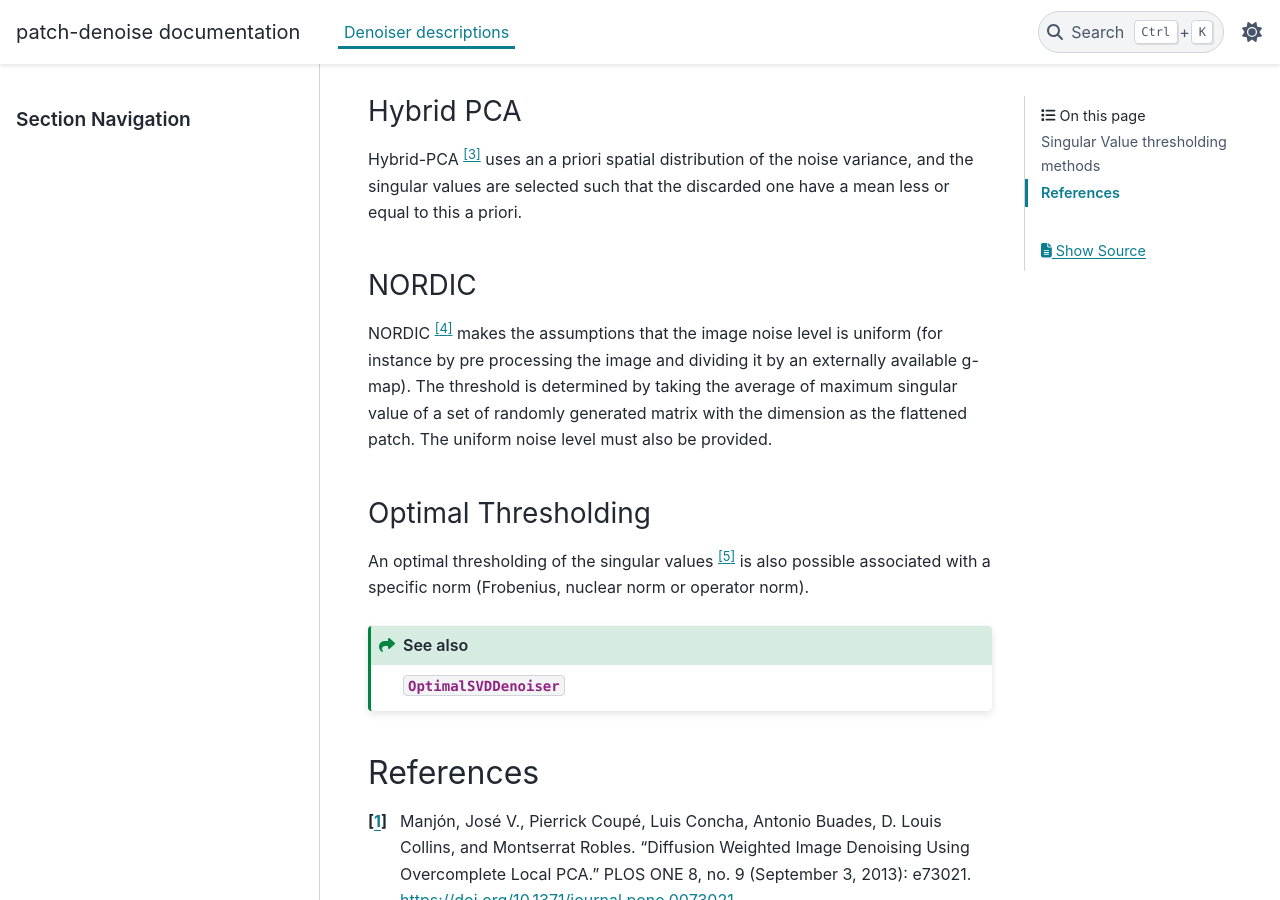
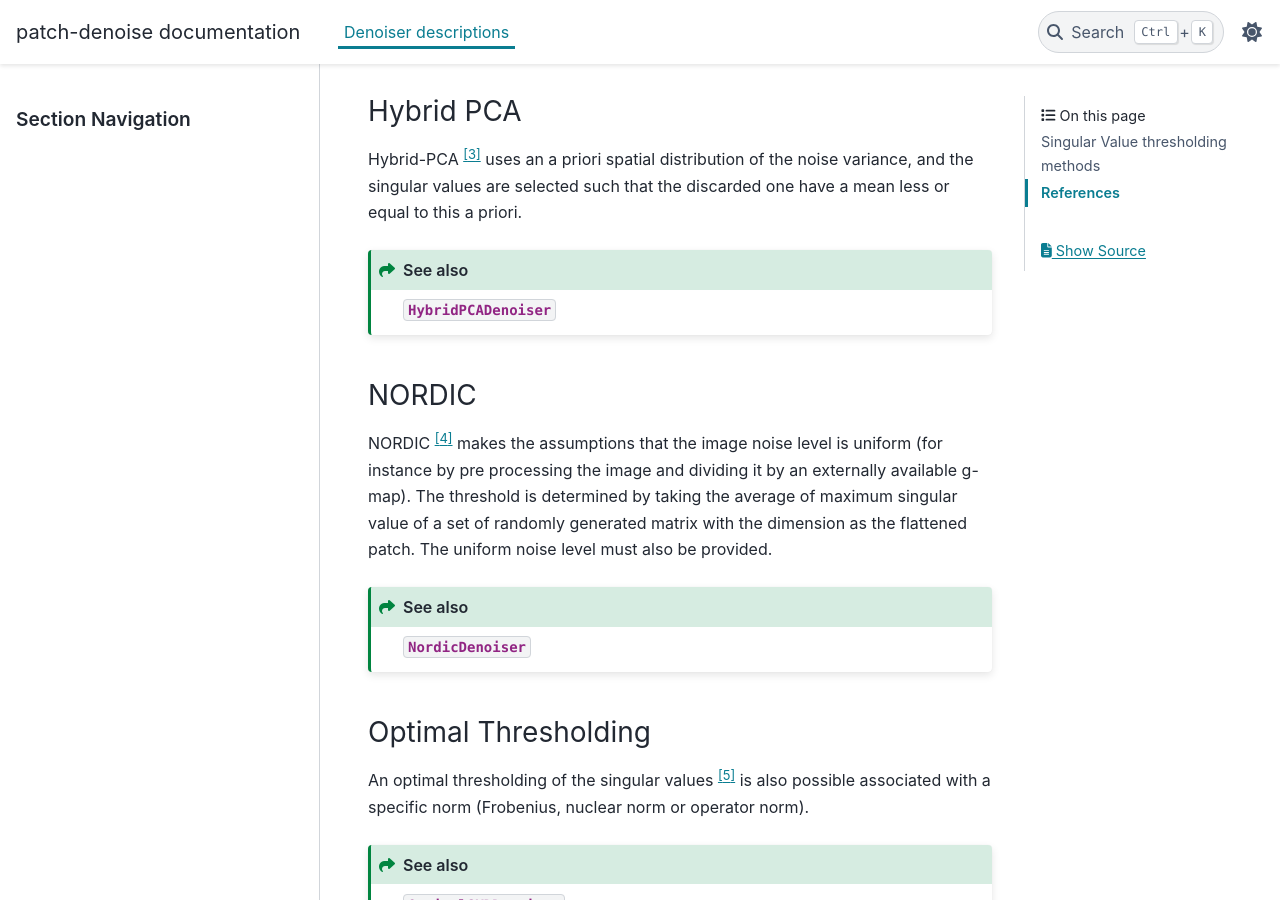
Before and after one commit to paquiteau/patch-denoising, a Sphinx documentation site: the page built from docs/source/denoisers.rst, in a window 1280 px wide and 900 px high, scrolled down 3519 px. Built offline with Sphinx 7.4.7 and the PyData theme 0.15.4, drawn with Linux system fonts in a browser that asks for light colours; pages that are not in the unit, such as notebooks, are missing from menus.

Commit message:
[doc]  add see also

```diff
--- a/docs/source/denoisers.rst
+++ b/docs/source/denoisers.rst
@@ -112,10 +112,18 @@ Hybrid PCA
 
 Hybrid-PCA [3]_ uses an a priori spatial distribution of the noise variance, and the singular values are selected such that the discarded one have a mean less or equal to this a priori.
 
+.. seealso::
+    :class:`~denoiser.space_time.lowrank.HybridPCADenoiser`
+
+
 NORDIC
 ~~~~~~
 
 NORDIC [4]_ makes the assumptions that the image noise level is uniform (for instance by pre processing the image and dividing it by an externally available g-map). The threshold is determined by taking the average of  maximum singular value of a set of randomly generated matrix with the dimension as the flattened patch. The uniform noise level must also be provided.
+
+
+.. seealso::
+    :class:`~denoiser.space_time.lowrank.NordicDenoiser`
 
 Optimal Thresholding
 ~~~~~~~~~~~~~~~~~~~~
```
